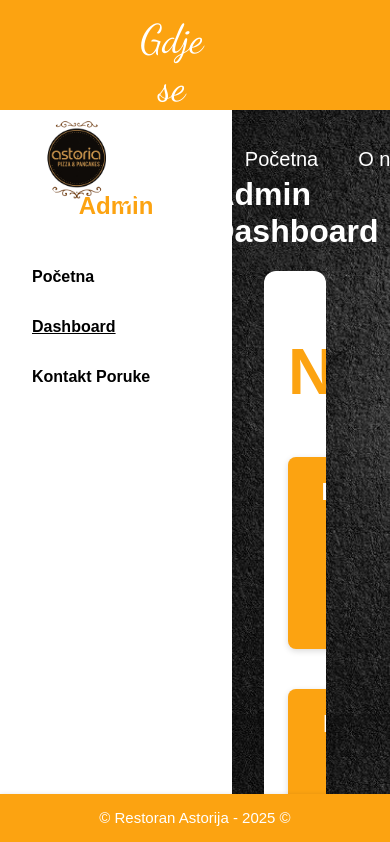
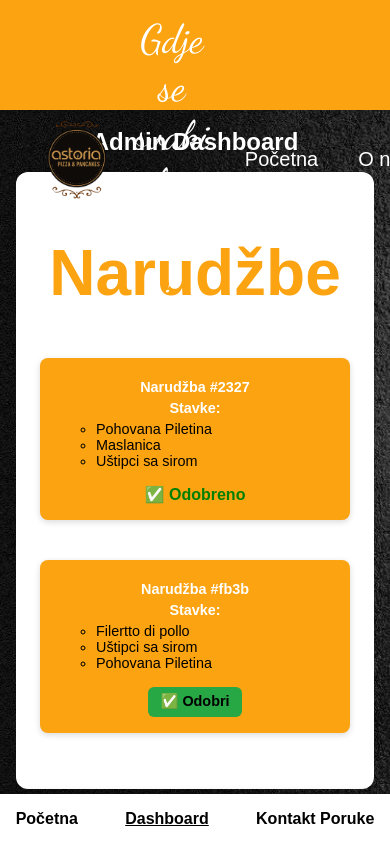
Before and after one commit to kemalbeganovic24/Restoran-Astoria, a React (Create React App) app: page /admin in a window 390 px wide. Shown: the top 842 px of the page. Built offline with nearby package versions, Linux system fonts and the light colour scheme; data requests are answered from the project's data file.

Commit message:
Update admin-panel.css

```diff
--- a/src/assets/styles/admin-panel.css
+++ b/src/assets/styles/admin-panel.css
@@ -148,3 +148,97 @@ h2{
     font-weight: bold;
     font-size: 1.2rem;
 }
+@media (max-width: 768px) {
+    .sidebar {
+        position: fixed;
+        width: 100%;
+        height: auto;
+        bottom: 0;
+        top: auto;
+        left: 0;
+        padding: 1rem;
+        box-shadow: 0 -2px 8px rgba(0,0,0,0.1);
+        display: flex;
+        justify-content: space-around;
+        z-index: 1000;
+    }
+
+
+    .admin-container {
+        margin-left: 0;
+        padding: 1rem;
+        padding-bottom: 4rem;
+    }
+}
+
+
+@media (max-width: 480px) {
+    h1 {
+        font-size: 1.5rem;
+    }
+
+    .order-item {
+        padding: 1rem;
+    }
+
+    .order-info p, .order-info ul li {
+        font-size: 0.9rem;
+    }
+
+    .approve-btn {
+        padding: 0.4rem 0.8rem;
+        font-size: 0.9rem;
+    }
+}
+@media (max-width: 768px) {
+  .sidebar {
+    position: fixed;
+    bottom: 0;
+    left: 0;
+    width: 100%;
+    height: 50px;
+    background-color: #ffffff;
+    box-shadow: 0 -2px 8px rgba(0,0,0,0.1);
+    display: flex;
+    justify-content: space-around;
+    align-items: center;
+    padding: 0;
+    z-index: 1000;
+  }
+
+  .sidebar h2 {
+    display: none;
+  }
+
+  .sidebar ul {
+    display: flex;
+    gap: 1rem;
+    margin: 0;
+    padding: 0;
+    width: 100%;
+    justify-content: space-around;
+    list-style: none;
+  }
+
+  .sidebar li {
+    padding: 0;
+  }
+
+  .sidebar a {
+    font-weight: bold;
+    color: #000;
+    text-decoration: none;
+    padding: 0.5rem;
+  }
+
+  .sidebar a.active {
+    text-decoration: underline;
+  }
+
+  .admin-container {
+    margin-left: 0;
+    padding-bottom: 60px;
+    padding-left: 1rem;
+    padding-right: 1rem;
+  }
+}
```
